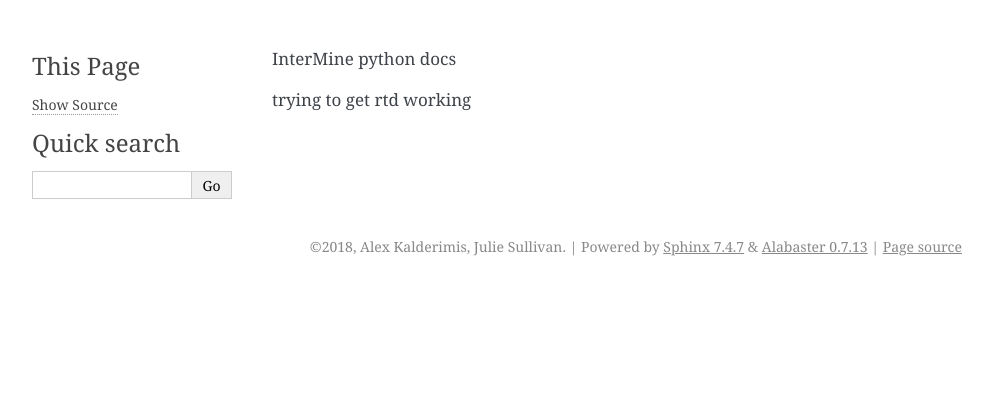
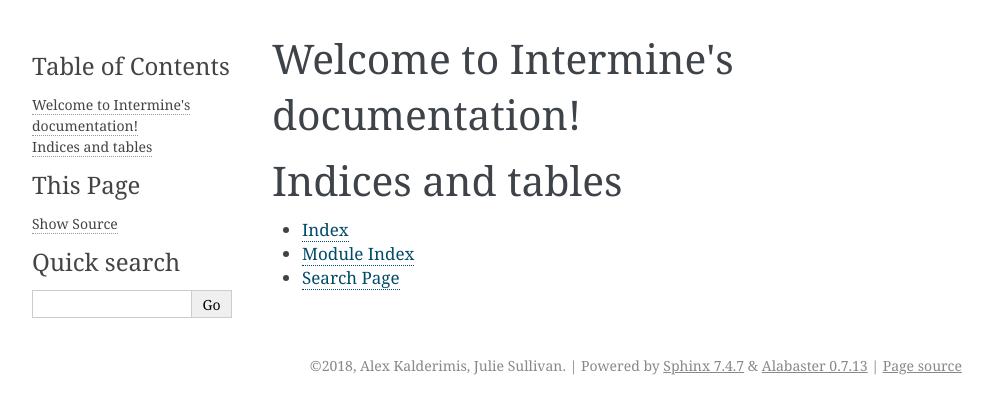
Before and after one commit to intermine/intermine-ws-python, a Sphinx documentation site: the page built from docs/source/index.rst, in a window 1280 px wide. Shown: the top 414 px of the page, without its empty margins (148-1141 px from the left). Built offline with Sphinx 7.4.7, drawn with Linux system fonts in a browser that asks for light colours.

Commit message:
Update index.rst

```diff
--- a/docs/source/index.rst
+++ b/docs/source/index.rst
@@ -1,3 +1,15 @@
-InterMine python docs
+Welcome to Intermine's documentation!
+=====================================
 
-trying to get rtd working
+.. toctree::
+   :maxdepth: 2
+   :caption: Contents:
+
+
+
+Indices and tables
+==================
+
+* :ref:`genindex`
+* :ref:`modindex`
+* :ref:`search`
```
